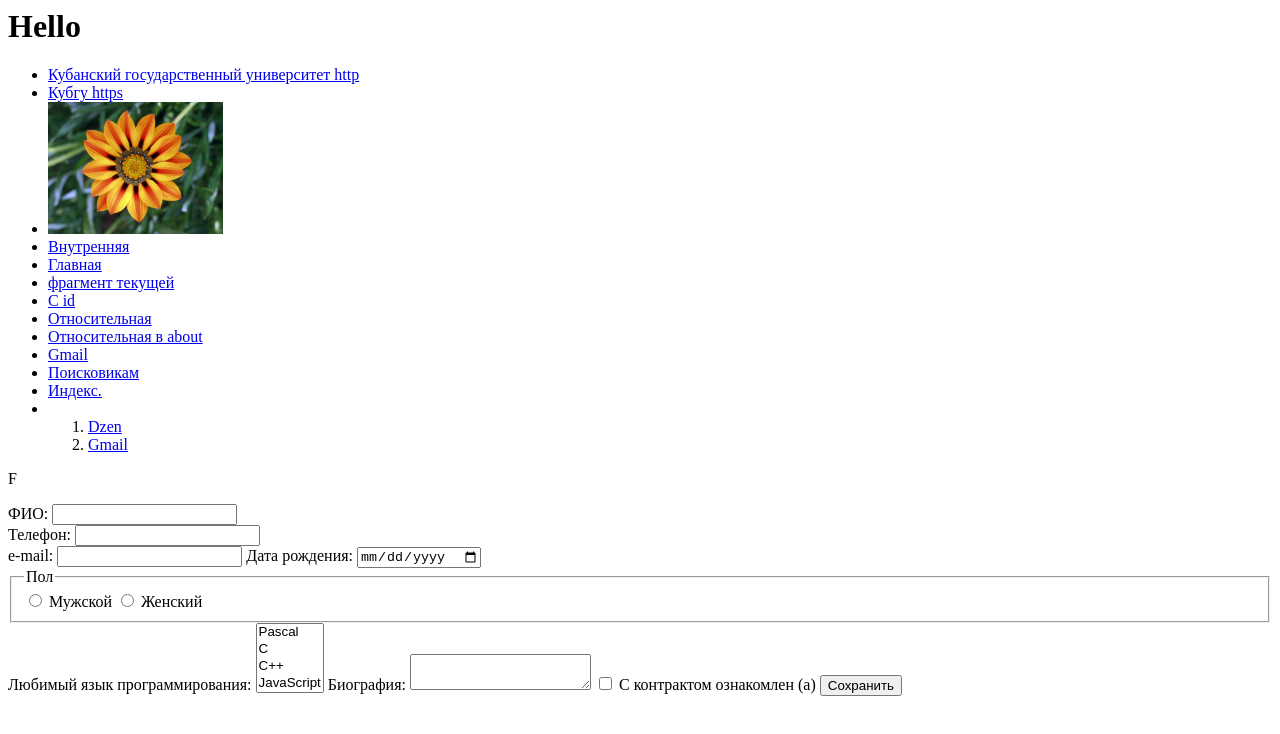
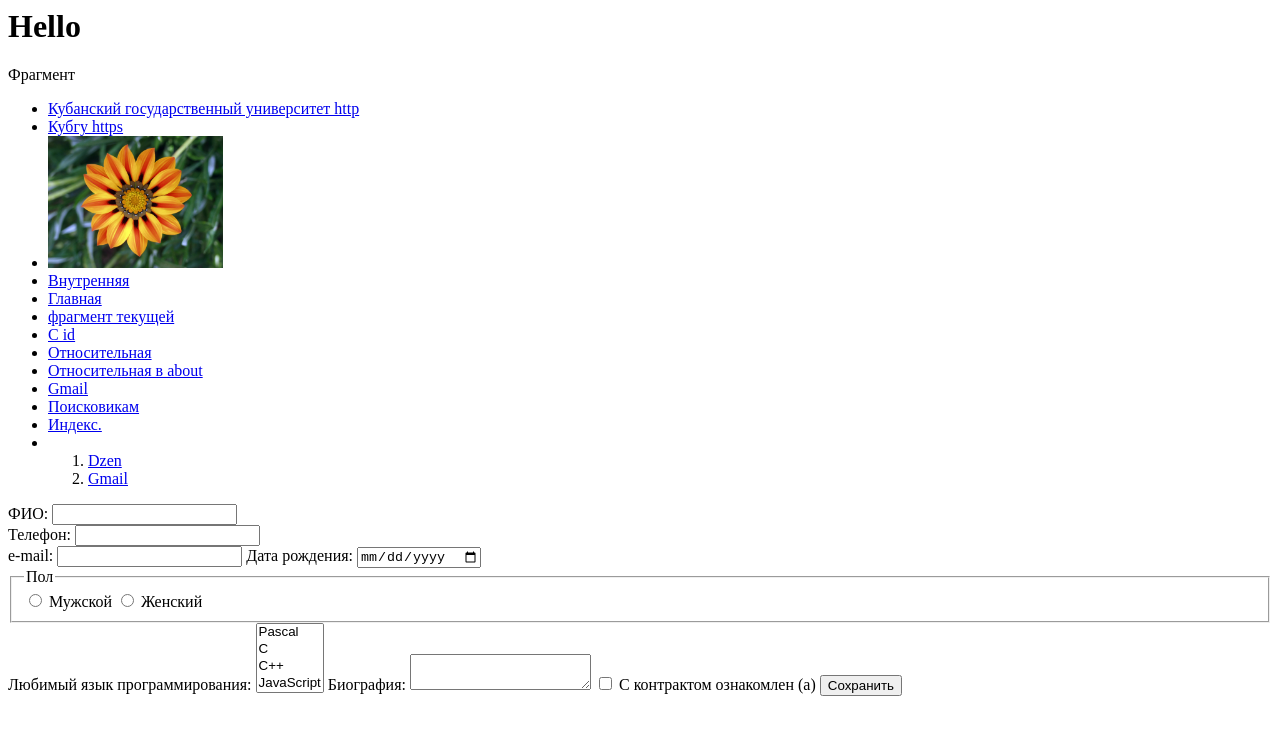
Before and after one commit to AlinaOoOo/s0195861, a plain HTML site: page index.html in a window 1280 px wide. Drawn offline with Linux system fonts and the light colour scheme.

Commit message:
Update index.html

```diff
--- a/index.html
+++ b/index.html
@@ -1,5 +1,6 @@
 <html>
 <h1>Hello</h1>
+  <p id="fragm">Фрагмент</p>
 <ul>
 <li><a href="http://kubsu.ru">Кубанский государственный университет http</a></li>
 <li><a href="https://kubsu.ru">Кубгу https</a></li>
@@ -18,7 +19,6 @@
   <li><a href="https://mail.google.com"title="gmail">Gmail</a></li>
 </ol></li>
 </ul>
-<p id="fragm">F</p>
    <form>
 <div>
   <label for="init">ФИО:</label>
@@ -69,4 +69,5 @@
             <button type="submit">Сохранить</button>
         </div>
     </form>
+
 </html>
```
